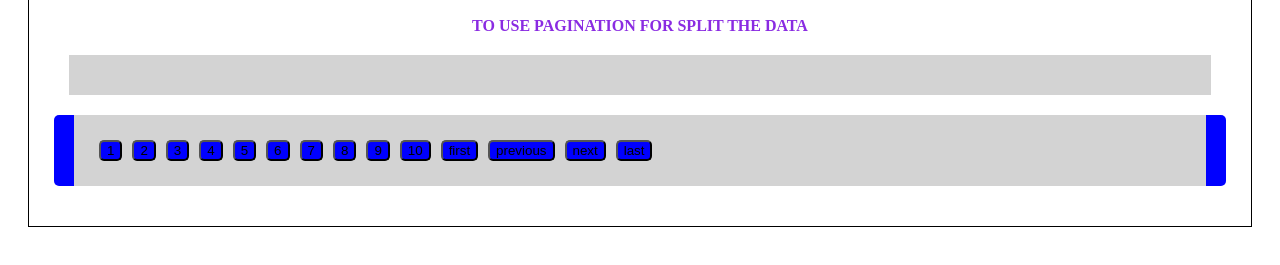
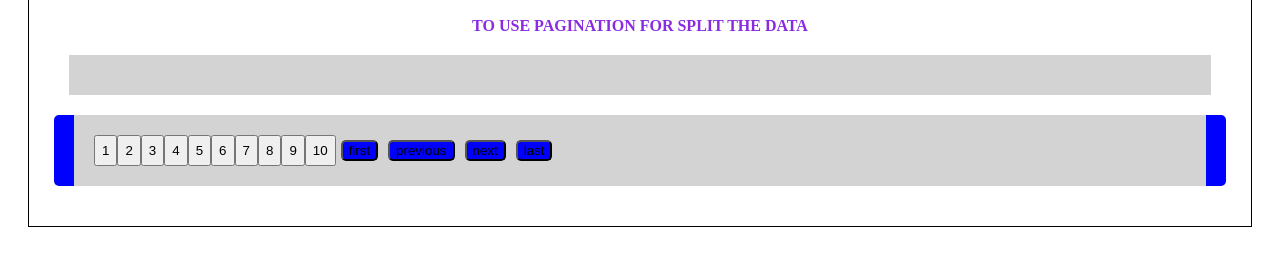
Before and after one commit to vijipriya110/Final-pagination-task, a plain HTML site: page index.html in a window 1280 px wide. Shown: the part 141-406 px from the top of the page. Drawn offline with nearby package versions, Linux system fonts and the light colour scheme; no server answers.

Commit message:
Update index.html

```diff
--- a/index.html
+++ b/index.html
@@ -18,20 +18,20 @@
      </div>
 
     </div>
-    <script src="https://ajax.googleapis.com/ajax/libs/jquery/1.9.1/jquery.min.js"></script>
+
     <div id="buttons" class="d-flex justify-content-center">
     <ul>
 
-    <button id="buttons" value="1">1</button>
-    <button id="buttons" value="2">2</button>
-    <button id="buttons" value="3">3</button>
-    <button id="buttons" value="4">4</button>
-    <button id="buttons" value="5">5</button>
-    <button id="buttons" value="6">6</button>
-    <button id="buttons" value="7">7</button>
-    <button id="buttons" value="8">8</button>
-    <button id="buttons" value="9">9</button>
-    <button id="buttons" value="10">10</button>
+    <input type="button" value="1" onclick="foo(this.value)">
+   <input type="button" value="2" onclick="foo(this.value)">
+   <input type="button" value="3" onclick="foo(this.value)">
+   <input type="button" value="4" onclick="foo(this.value)">
+   <input type="button" value="5" onclick="foo(this.value)">
+   <input type="button" value="6" onclick="foo(this.value)">
+   <input type="button" value="7" onclick="foo(this.value)">
+   <input type="button" value="8" onclick="foo(this.value)">
+   <input type="button" value="9" onclick="foo(this.value)">
+   <input type="button" value="10" onclick="foo(this.value)">
     <button id="buttons">first</button>
     <button id="buttons">previous</button>
     <button id="buttons">next</button>
```
